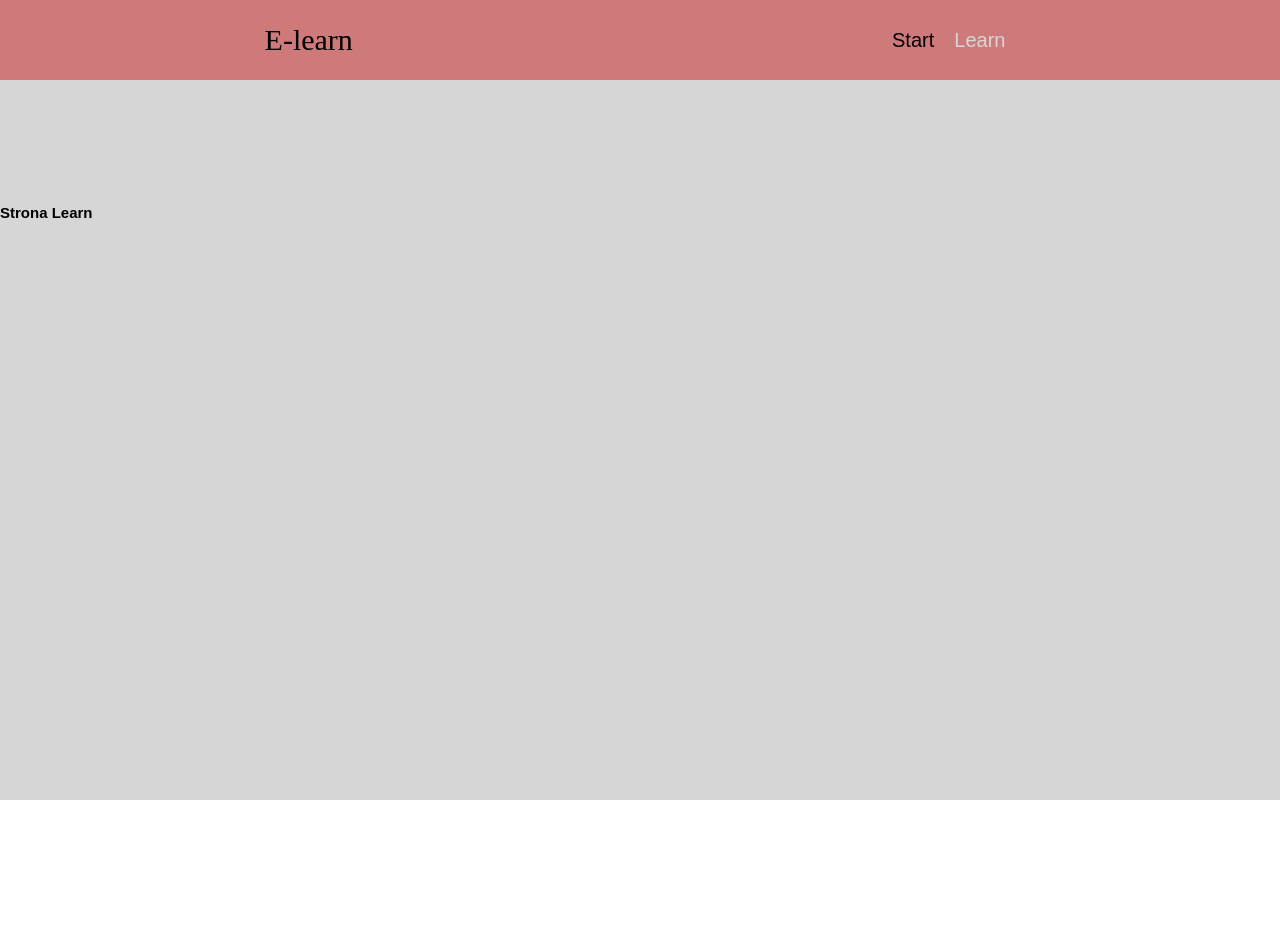
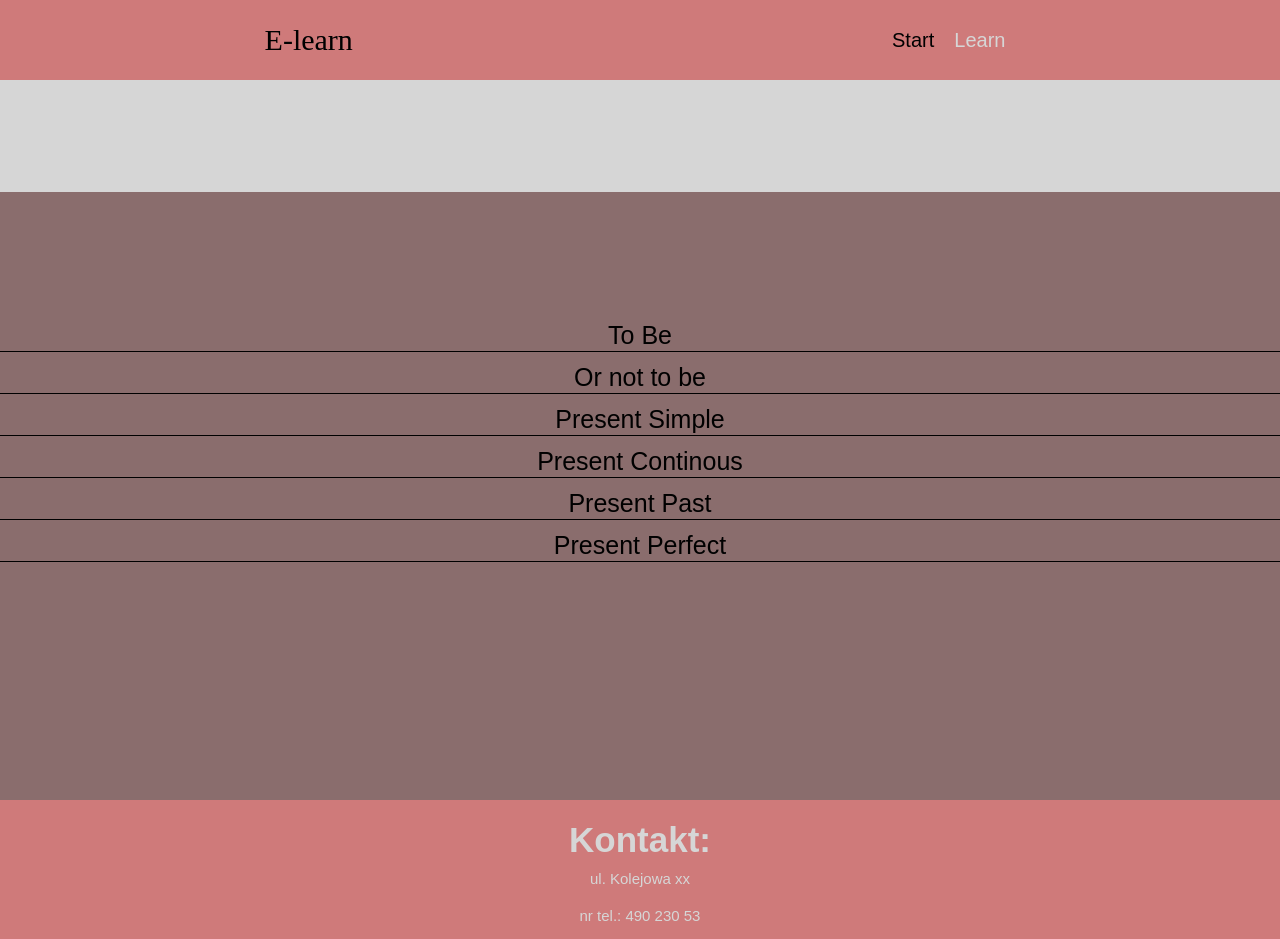
Before and after one commit to superkacper4/e-learn, a React (Create React App) app: page /learn in a window 1280 px wide. Shown: the top 939 px of the page. Before the commit the page ends 800 px from the top, so only its background shows below. Built offline with nearby package versions, Linux system fonts and the light colour scheme.

Commit message:
add Lesson Templte, footer and chapternav and small changes

```diff
--- a/src/App.js
+++ b/src/App.js
@@ -4,6 +4,7 @@
 import StartPage from 'pages/StartPage';
 import LearnPage from 'pages/LearnPage';
 import Nav from 'organisms/Nav';
+import Footer from 'organisms/Footer';
 
 const App = () => {
   return (
@@ -15,6 +16,7 @@
           <Route exact path="/" component={StartPage} />
           <Route path="/learn" component={LearnPage} />
         </Switch>
+        <Footer />
       </>
     </BrowserRouter>
   );
--- a/src/atoms/Wrapper.js
+++ b/src/atoms/Wrapper.js
@@ -5,6 +5,7 @@
   padding-top: 15%;
   background-color: #d6d6d6;
   display: flex;
+  flex-wrap: wrap;
 `;
 
 export default Wrapper;
--- /dev/null
+++ b/src/organisms/Footer.js
@@ -0,0 +1,32 @@
+import React from 'react';
+import styled from 'styled-components';
+import Logo from 'molecules/Logo';
+import H2 from 'atoms/H2';
+import P from 'atoms/P';
+
+const StyledFooter = styled.footer`
+  /* height: 150px; */
+  width: 100%;
+  background-color: #cf7a7a;
+  color: #d6d6d6;
+  padding: 20px;
+  margin: 0;
+  display: flex;
+  justify-content: center;
+  flex-direction: column;
+  align-items: center;
+`;
+
+const Footer = () => {
+  return (
+    <StyledFooter>
+      <H2>Kontakt:</H2>
+      <P>ul. Kolejowa xx</P>
+      <P>nr tel.: 490 230 53</P>
+
+      <Logo />
+    </StyledFooter>
+  );
+};
+
+export default Footer;
--- /dev/null
+++ b/src/organisms/LearnChaptersNav.js
@@ -0,0 +1,61 @@
+import React from 'react';
+import styled from 'styled-components';
+
+const StyledLearnChaptersNav = styled.div`
+  background-color: #8a6d6d;
+  padding: 0;
+  flex-basis: 100%;
+  padding-top: 10%;
+`;
+const StyledLearnChaptersItem = styled.button`
+  width: 100%;
+  border: none;
+  margin: 0 0 10px 0;
+  border-bottom: solid 1px black;
+  font-size: 2.5rem;
+  background-color: transparent;
+`;
+
+const subjects = [
+  {
+    key: 0,
+    title: 'To Be',
+  },
+  {
+    key: 1,
+    title: 'Or not to be',
+  },
+  {
+    key: 2,
+    title: 'Present Simple',
+  },
+  {
+    key: 3,
+    title: 'Present Continous',
+  },
+  {
+    key: 4,
+    title: 'Present Past ',
+  },
+  {
+    key: 5,
+    title: 'Present Perfect',
+  },
+];
+
+const LearnChaptersNav = ({ setClickedChapter }) => {
+  const onPress = (value) => {
+    setClickedChapter(value);
+  };
+  return (
+    <StyledLearnChaptersNav>
+      {subjects.map((subject) => (
+        <StyledLearnChaptersItem key={subject.key} onClick={() => onPress(subject.title)}>
+          {subject.title}
+        </StyledLearnChaptersItem>
+      ))}
+    </StyledLearnChaptersNav>
+  );
+};
+
+export default LearnChaptersNav;
--- a/src/pages/LearnPage.js
+++ b/src/pages/LearnPage.js
@@ -1,10 +1,15 @@
-import React from 'react';
+import React, { useState } from 'react';
 import Wrapper from 'atoms/Wrapper';
+import LearnChaptersNav from 'organisms/LearnChaptersNav';
+// import LessonTemplate from 'templates/LessonTemplate'
 
 const LearnPage = () => {
+  const [clickedChapter, setClickedChapter] = useState('');
   return (
     <Wrapper>
-      <h2>Strona Learn</h2>
+      <LearnChaptersNav setClickedChapter={setClickedChapter} />
+
+      <h2>{clickedChapter}</h2>
     </Wrapper>
   );
 };
--- a/src/templates/AboutTemplate.js
+++ b/src/templates/AboutTemplate.js
@@ -10,6 +10,8 @@
   padding: 10px 1%;
   position: relative;
   flex-direction: column;
+  justify-content: center;
+  align-items: center;
 `;
 
 // const StyledDiv = styled.div`
@@ -26,6 +28,7 @@
 const StyledImg = styled.img`
   /* z-index: 2; */
   height: 500px;
+  width: 250px;
   /* flex-basis: 40%; */
   /* position: relative;
     top: 10%;
--- /dev/null
+++ b/src/templates/LessonTemplate.js
@@ -0,0 +1,17 @@
+import React from 'react';
+import styled from 'styled-components';
+import Wrapper from 'atoms/Wrapper';
+
+const StyledWrapper = styled(Wrapper)`
+  flex-basis: 100%;
+`;
+
+const LearnPage = () => {
+  return (
+    <StyledWrapper>
+      <h2>Strona Lesssnono sdfjkl</h2>
+    </StyledWrapper>
+  );
+};
+
+export default LearnPage;
```
